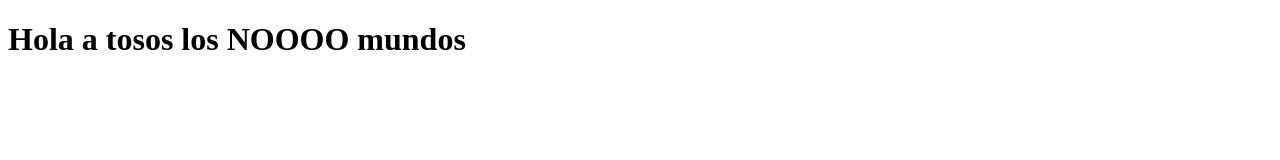
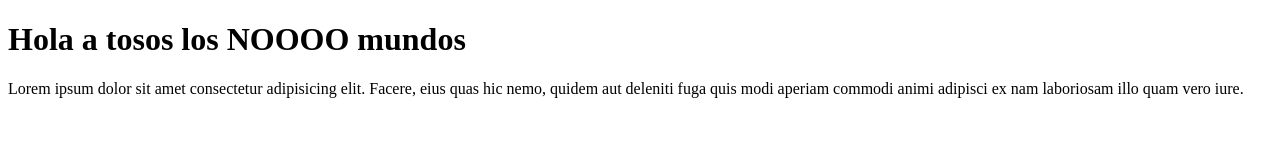
Before and after one commit to JSebastianRL/Tarea-git, a plain HTML site: page Tarea-gith/Index.html in a window 1280 px wide. Drawn offline with Linux system fonts and the light colour scheme.

Commit message:
creacion de segunda rama

```diff
--- a/Tarea-gith/Index.html
+++ b/Tarea-gith/Index.html
@@ -10,6 +10,8 @@
 
 <body>
     <h1>Hola a tosos los NOOOO mundos</h1>
+    <p>Lorem ipsum dolor sit amet consectetur adipisicing elit. Facere, eius quas hic nemo, quidem aut deleniti fuga quis modi aperiam commodi animi adipisci ex nam laboriosam illo quam vero iure.
+    </p>
 </body>
 
 </html>
```
